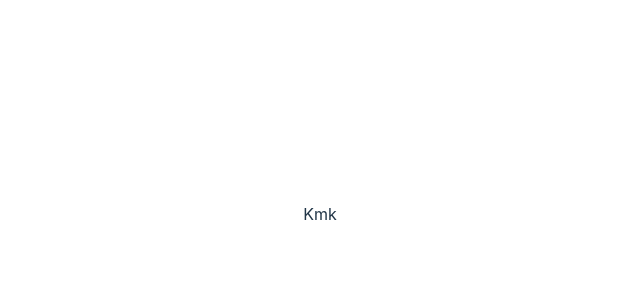
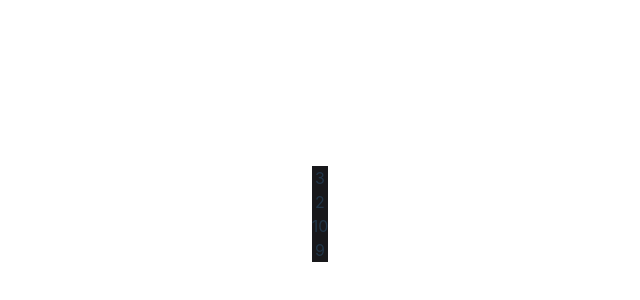
Before and after one commit to mundinho340/habits-app, a React (Vite) app in the folder web/: page / in a window 1280 px wide. Shown: the part 186-486 px from the top of the page, without its empty margins (320-960 px from the left). Built offline with nearby package versions, Linux system fonts and the light colour scheme.

Commit message:
front-end_config

```diff
--- a/web/package.json
+++ b/web/package.json
@@ -16,6 +16,9 @@
     "@types/react": "^18.0.26",
     "@types/react-dom": "^18.0.9",
     "@vitejs/plugin-react": "^3.0.0",
+    "autoprefixer": "^10.4.13",
+    "postcss": "^8.4.21",
+    "tailwindcss": "^3.2.4",
     "typescript": "^4.9.3",
     "vite": "^4.0.0"
   }
--- /dev/null
+++ b/web/postcss.config.cjs
@@ -0,0 +1,6 @@
+module.exports = {
+  plugins: {
+    tailwindcss: {},
+    autoprefixer: {},
+  },
+}
--- a/web/src/App.tsx
+++ b/web/src/App.tsx
@@ -1,6 +1,7 @@
 import { useState } from 'react'
 import reactLogo from './assets/react.svg'
 import './App.css'
+import "./styles/global.css"
 import { Habits } from './components/Habits'
 
 function App() {
@@ -8,7 +9,10 @@
 
   return (
     <>
-      <Habits/>
+      <Habits completed={3}/>
+      <Habits completed={2}/>
+      <Habits completed={10}/>
+      <Habits completed={9}/>
     </>
 
   )
--- a/web/src/components/Habits.tsx
+++ b/web/src/components/Habits.tsx
@@ -1,5 +1,9 @@
-export  function Habits(){
+interface HabitsProps{
+    completed: number
+}
+
+export  function Habits(props: HabitsProps){
     return(
-        <p>Kmk</p>
+        <div className="bg-zinc-900">{props.completed}</div>
     )
 }
--- /dev/null
+++ b/web/src/styles/global.css
@@ -0,0 +1,3 @@
+@tailwind base;
+@tailwind utilities;
+@tailwind components;
--- /dev/null
+++ b/web/tailwind.config.cjs
@@ -0,0 +1,11 @@
+/** @type {import('tailwindcss').Config} */
+module.exports = {
+  content: [
+    './src/**/*.tsx',
+    './index.html'
+  ],
+  theme: {
+    extend: {},
+  },
+  plugins: [],
+}
```
Also changed, not shown: 1 other file (tests, documents, lock files or other folders).
